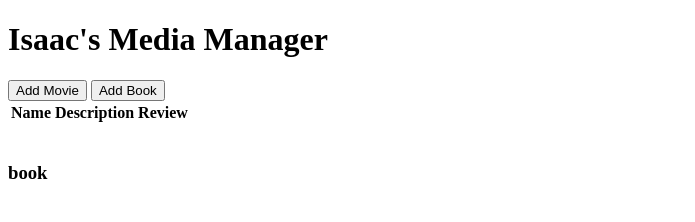
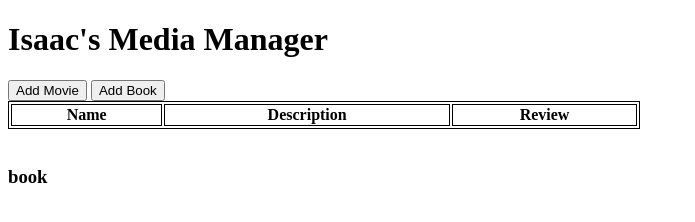
Before and after one commit to IsAAcEdj/mediasorter, a plain HTML site: page index.html in a window 1280 px wide. Shown: the whole page, without its empty margins (0-695 px from the left). Drawn offline with Linux system fonts and the light colour scheme.

Commit message:
Update index.html

```diff
--- a/index.html
+++ b/index.html
@@ -2,7 +2,7 @@
 <html lang="en-us">
     <head>
         <title>Manager</title>
-        <style src="stylesheet.css">
+        <link rel="stylesheet" href="stylesheet.css">
         </style>
         <script src="Script.js">
             window.onload = display();
```
